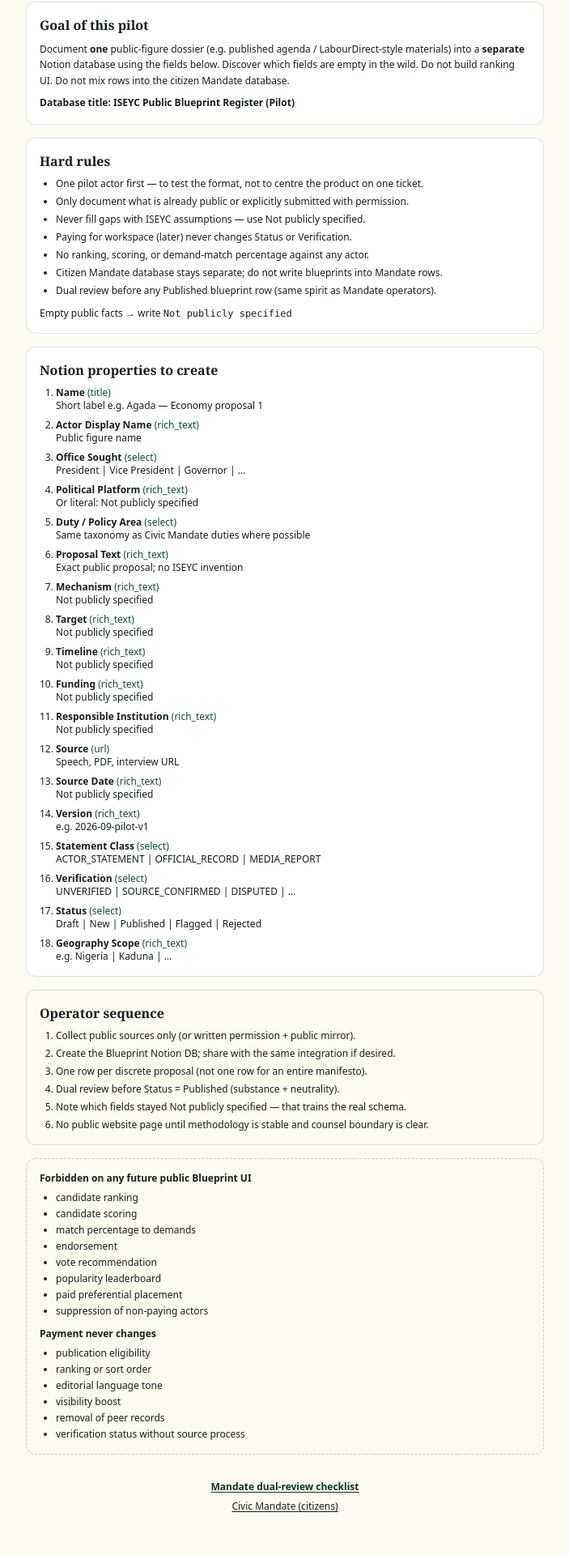
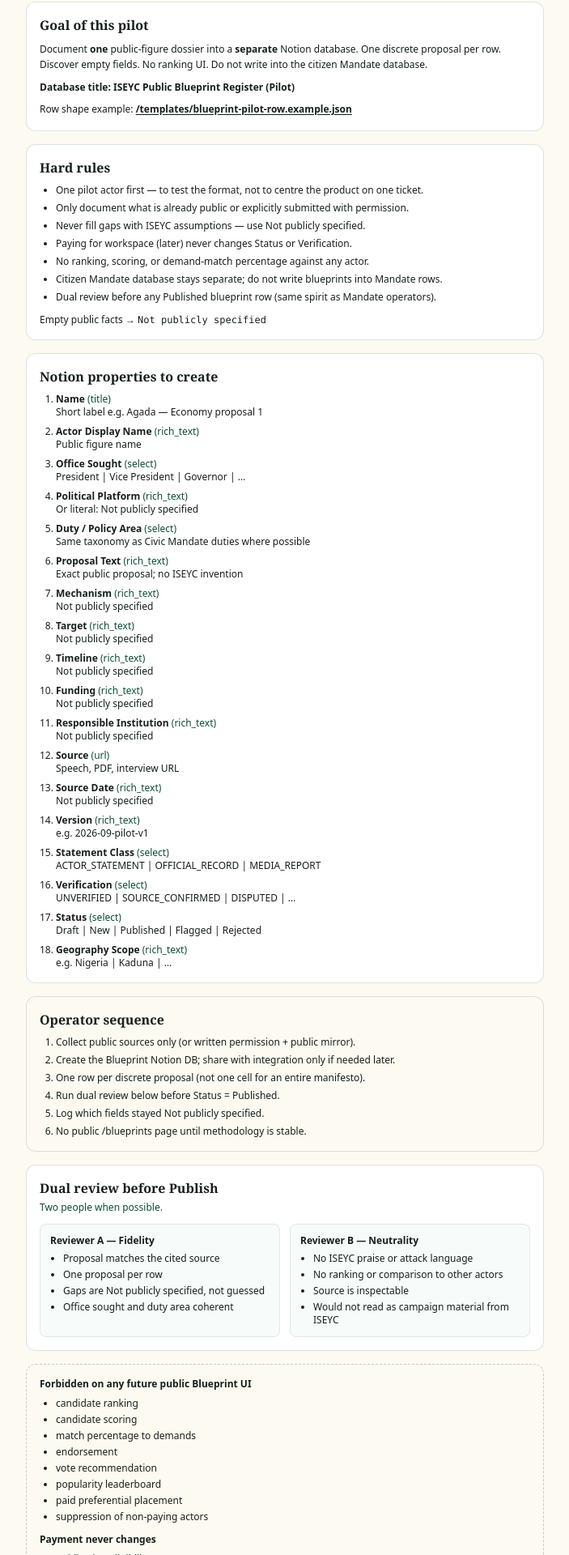
Before and after one commit to mrzulqarnainnadabo/2027-street-mandate, a Next.js app: page /operators/blueprint-pilot in a window 1280 px wide. Shown: the part 180-2100 px from the top of the page at 81% size, without its empty margins (288-991 px from the left). Built offline with nearby package versions, Linux system fonts and the light colour scheme.

Commit message:
feat: blueprint draft validation + dual-review steps + pilot JSON template
Stage 2 only — no public Blueprint register UI, no deploy.

```diff
--- a/app/operators/blueprint-pilot/page.tsx
+++ b/app/operators/blueprint-pilot/page.tsx
@@ -10,10 +10,6 @@ export const metadata: Metadata = {
   robots: { index: false, follow: false },
 };
 
-/**
- * Stage 2 — manual Public Blueprint pilot.
- * Staff only. Not linked from public nav.
- */
 export default function BlueprintPilotPage() {
   return (
     <div className="mx-auto min-h-screen max-w-2xl px-4 py-10">
@@ -30,12 +26,22 @@ export default function BlueprintPilotPage() {
       <section className="mt-6 rounded-xl border border-forest-500/15 bg-white p-4 text-xs leading-relaxed text-forest-800">
         <h2 className="font-display text-base font-bold text-forest-900">Goal of this pilot</h2>
         <p className="mt-2">
-          Document <strong>one</strong> public-figure dossier (e.g. published agenda / LabourDirect-style
-          materials) into a <strong>separate</strong> Notion database using the fields below. Discover
-          which fields are empty in the wild. Do not build ranking UI. Do not mix rows into the citizen
-          Mandate database.
+          Document <strong>one</strong> public-figure dossier into a <strong>separate</strong> Notion
+          database. One discrete proposal per row. Discover empty fields. No ranking UI. Do not write
+          into the citizen Mandate database.
         </p>
         <p className="mt-2 font-semibold text-forest-900">Database title: {BLUEPRINT_DB_TITLE}</p>
+        <p className="mt-2">
+          Row shape example:{" "}
+          <a
+            className="font-semibold underline underline-offset-2"
+            href="/templates/blueprint-pilot-row.example.json"
+            target="_blank"
+            rel="noreferrer"
+          >
+            /templates/blueprint-pilot-row.example.json
+          </a>
+        </p>
       </section>
 
       <section className="mt-4 rounded-xl border border-forest-500/15 bg-white p-4">
@@ -46,7 +52,7 @@ export default function BlueprintPilotPage() {
           ))}
         </ul>
         <p className="mt-3 text-xs text-forest-600">
-          Empty public facts → write <code className="text-forest-900">{NOT_PUBLICLY_SPECIFIED}</code>
+          Empty public facts → <code className="text-forest-900">{NOT_PUBLICLY_SPECIFIED}</code>
         </p>
       </section>
 
@@ -66,12 +72,37 @@ export default function BlueprintPilotPage() {
         <h2 className="font-display text-base font-bold text-forest-900">Operator sequence</h2>
         <ol className="mt-2 list-decimal space-y-1.5 pl-5 text-forest-800">
           <li>Collect public sources only (or written permission + public mirror).</li>
-          <li>Create the Blueprint Notion DB; share with the same integration if desired.</li>
-          <li>One row per discrete proposal (not one row for an entire manifesto).</li>
-          <li>Dual review before Status = Published (substance + neutrality).</li>
-          <li>Note which fields stayed {NOT_PUBLICLY_SPECIFIED} — that trains the real schema.</li>
-          <li>No public website page until methodology is stable and counsel boundary is clear.</li>
+          <li>Create the Blueprint Notion DB; share with integration only if needed later.</li>
+          <li>One row per discrete proposal (not one cell for an entire manifesto).</li>
+          <li>Run dual review below before Status = Published.</li>
+          <li>Log which fields stayed {NOT_PUBLICLY_SPECIFIED}.</li>
+          <li>No public /blueprints page until methodology is stable.</li>
         </ol>
+      </section>
+
+      <section className="mt-4 rounded-xl border border-forest-500/15 bg-white p-4 text-xs text-forest-800">
+        <h2 className="font-display text-base font-bold text-forest-900">Dual review before Publish</h2>
+        <p className="mt-1 text-forest-500">Two people when possible.</p>
+        <div className="mt-3 grid gap-3 sm:grid-cols-2">
+          <div className="rounded-lg border border-forest-500/10 bg-forest-50/50 p-3">
+            <p className="font-bold text-forest-900">Reviewer A — Fidelity</p>
+            <ul className="mt-1.5 list-disc space-y-1 pl-4">
+              <li>Proposal matches the cited source</li>
+              <li>One proposal per row</li>
+              <li>Gaps are {NOT_PUBLICLY_SPECIFIED}, not guessed</li>
+              <li>Office sought and duty area coherent</li>
+            </ul>
+          </div>
+          <div className="rounded-lg border border-forest-500/10 bg-forest-50/50 p-3">
+            <p className="font-bold text-forest-900">Reviewer B — Neutrality</p>
+            <ul className="mt-1.5 list-disc space-y-1 pl-4">
+              <li>No ISEYC praise or attack language</li>
+              <li>No ranking or comparison to other actors</li>
+              <li>Source is inspectable</li>
+              <li>Would not read as campaign material from ISEYC</li>
+            </ul>
+          </div>
+        </div>
       </section>
 
       <section className="mt-4 rounded-xl border border-dashed border-forest-500/25 p-4 text-xs text-forest-600">
@@ -91,7 +122,7 @@ export default function BlueprintPilotPage() {
 
       <p className="mt-8 flex flex-col items-center gap-2 text-center text-xs">
         <Link href="/operators" className="font-semibold text-forest-700 underline underline-offset-2">
-          Mandate dual-review checklist
+          Operator hub
         </Link>
         <Link href="/" className="text-forest-600 underline underline-offset-2">
           Civic Mandate (citizens)
```
Also changed, not shown: lib/civic-record/validate-blueprint.ts (added, +80 -0 lines), public/templates/blueprint-pilot-row.example.json (added, +25 -0 lines).
